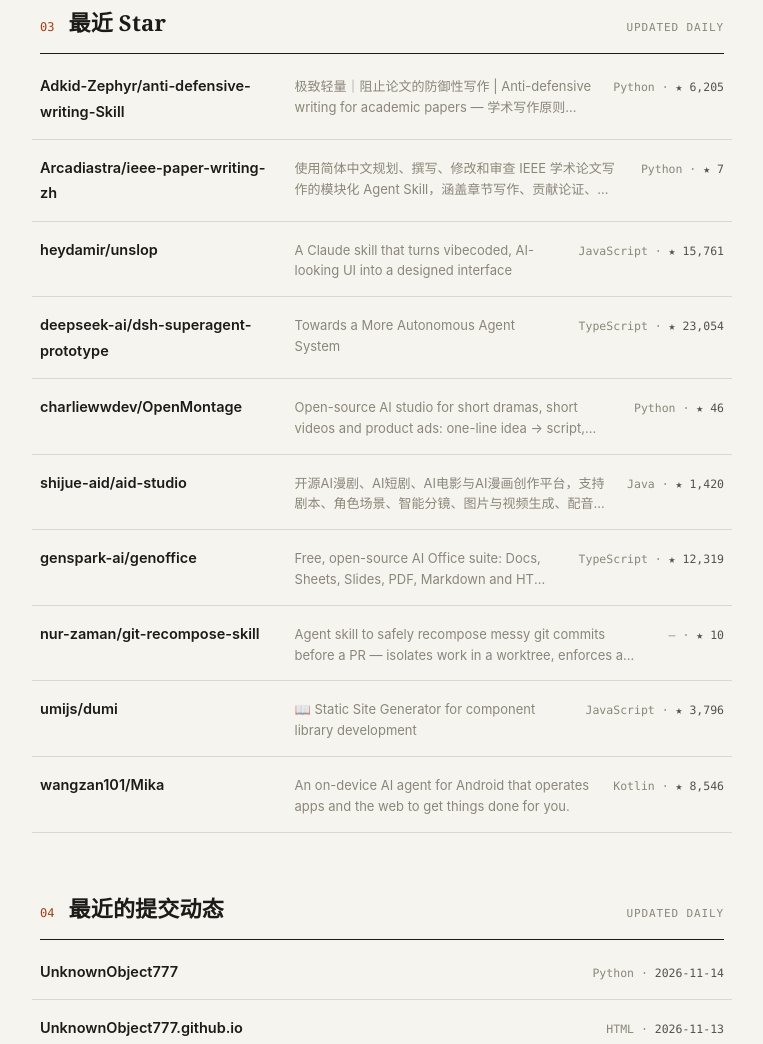
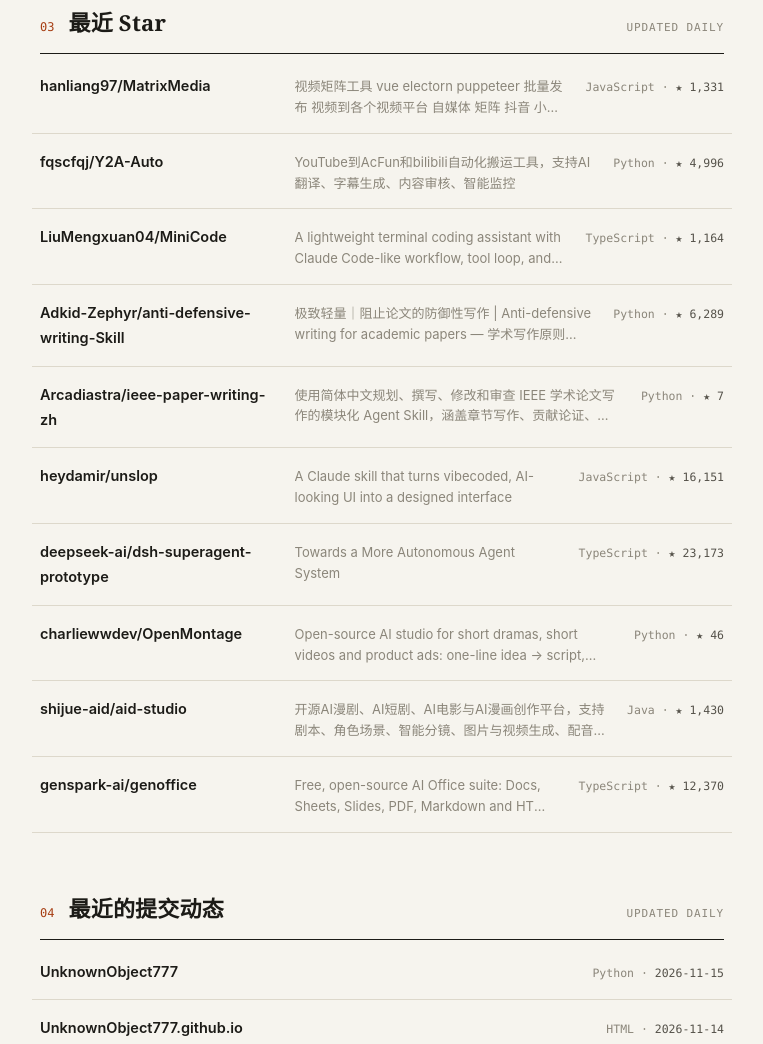
Before and after one commit to UnknownObject777/UnknownObject777.github.io, a plain HTML site: page index.html in a window 1280 px wide. Shown: the part 1402-2446 px from the top of the page, without its empty margins (258-1021 px from the left). Drawn offline with Linux system fonts and the light colour scheme.

Commit message:
chore: auto-update starred & recent repos

```diff
--- a/index.html
+++ b/index.html
@@ -233,10 +233,25 @@
       </div>
       <!-- STARS:START -->
 <div class="idx">
+  <a class="idx-row" href="https://github.com/hanliang97/MatrixMedia" target="_blank" rel="noopener">
+    <span class="name">hanliang97/MatrixMedia</span>
+    <span class="desc">视频矩阵工具 vue electorn puppeteer 批量发布 视频到各个视频平台 自媒体 矩阵 抖音 小红书 头条 视频号 快手等 ai 自动化 cli</span>
+    <span class="meta">JavaScript · <b>★ 1,331</b></span>
+  </a>
+  <a class="idx-row" href="https://github.com/fqscfqj/Y2A-Auto" target="_blank" rel="noopener">
+    <span class="name">fqscfqj/Y2A-Auto</span>
+    <span class="desc">YouTube到AcFun和bilibili自动化搬运工具，支持AI翻译、字幕生成、内容审核、智能监控</span>
+    <span class="meta">Python · <b>★ 4,996</b></span>
+  </a>
+  <a class="idx-row" href="https://github.com/LiuMengxuan04/MiniCode" target="_blank" rel="noopener">
+    <span class="name">LiuMengxuan04/MiniCode</span>
+    <span class="desc">A lightweight terminal coding assistant with Claude Code-like workflow, tool loop, and TUI architecture, built for learning and experimentation. Multi-language support: TypeScript , Python and Rust implementations available now.</span>
+    <span class="meta">TypeScript · <b>★ 1,164</b></span>
+  </a>
   <a class="idx-row" href="https://github.com/Adkid-Zephyr/anti-defensive-writing-Skill" target="_blank" rel="noopener">
     <span class="name">Adkid-Zephyr/anti-defensive-writing-Skill</span>
     <span class="desc">极致轻量｜阻止论文的防御性写作 | Anti-defensive writing for academic papers — 学术写作原则 Skill + prompt pack (CN/EN)</span>
-    <span class="meta">Python · <b>★ 6,205</b></span>
+    <span class="meta">Python · <b>★ 6,289</b></span>
   </a>
   <a class="idx-row" href="https://github.com/Arcadiastra/ieee-paper-writing-zh" target="_blank" rel="noopener">
     <span class="name">Arcadiastra/ieee-paper-writing-zh</span>
@@ -246,12 +261,12 @@
   <a class="idx-row" href="https://github.com/heydamir/unslop" target="_blank" rel="noopener">
     <span class="name">heydamir/unslop</span>
     <span class="desc">A Claude skill that turns vibecoded, AI-looking UI into a designed interface</span>
-    <span class="meta">JavaScript · <b>★ 15,761</b></span>
+    <span class="meta">JavaScript · <b>★ 16,151</b></span>
   </a>
   <a class="idx-row" href="https://github.com/deepseek-ai/dsh-superagent-prototype" target="_blank" rel="noopener">
     <span class="name">deepseek-ai/dsh-superagent-prototype</span>
     <span class="desc">Towards a More Autonomous Agent System</span>
-    <span class="meta">TypeScript · <b>★ 23,054</b></span>
+    <span class="meta">TypeScript · <b>★ 23,173</b></span>
   </a>
   <a class="idx-row" href="https://github.com/charliewwdev/OpenMontage" target="_blank" rel="noopener">
     <span class="name">charliewwdev/OpenMontage</span>
@@ -261,27 +276,12 @@
   <a class="idx-row" href="https://github.com/shijue-aid/aid-studio" target="_blank" rel="noopener">
     <span class="name">shijue-aid/aid-studio</span>
     <span class="desc">开源AI漫剧、AI短剧、AI电影与AI漫画创作平台，支持剧本、角色场景、智能分镜、图片与视频生成、配音及成片预览，多模型接入，可自行部署。预：无限画布、导演台。</span>
-    <span class="meta">Java · <b>★ 1,420</b></span>
+    <span class="meta">Java · <b>★ 1,430</b></span>
   </a>
   <a class="idx-row" href="https://github.com/genspark-ai/genoffice" target="_blank" rel="noopener">
     <span class="name">genspark-ai/genoffice</span>
     <span class="desc">Free, open-source AI Office suite: Docs, Sheets, Slides, PDF, Markdown and HTML editors with a built-in AI agent, plus a `genoffice` CLI and agent skill so Claude Code, Codex and Cursor can create and edit real .docx/.xlsx/.pptx files locally. Bring your own key. macOS, Windows &amp; Linux.</span>
-    <span class="meta">TypeScript · <b>★ 12,319</b></span>
-  </a>
-  <a class="idx-row" href="https://github.com/nur-zaman/git-recompose-skill" target="_blank" rel="noopener">
-    <span class="name">nur-zaman/git-recompose-skill</span>
-    <span class="desc">Agent skill to safely recompose messy git commits before a PR — isolates work in a worktree, enforces a review gate, and never touches the original branch until you approve.</span>
-    <span class="meta">— · <b>★ 10</b></span>
-  </a>
-  <a class="idx-row" href="https://github.com/umijs/dumi" target="_blank" rel="noopener">
-    <span class="name">umijs/dumi</span>
-    <span class="desc">📖 Static Site Generator for component library development</span>
-    <span class="meta">JavaScript · <b>★ 3,796</b></span>
-  </a>
-  <a class="idx-row" href="https://github.com/wangzan101/Mika" target="_blank" rel="noopener">
-    <span class="name">wangzan101/Mika</span>
-    <span class="desc">An on-device AI agent for Android that operates apps and the web to get things done for you.</span>
-    <span class="meta">Kotlin · <b>★ 8,546</b></span>
+    <span class="meta">TypeScript · <b>★ 12,370</b></span>
   </a>
 </div>
 <!-- STARS:END -->
@@ -298,12 +298,12 @@
   <a class="idx-row" href="https://github.com/UnknownObject777/UnknownObject777" target="_blank" rel="noopener">
     <span class="name">UnknownObject777</span>
     <span class="desc"></span>
-    <span class="meta">Python · <b>2026-11-14</b></span>
+    <span class="meta">Python · <b>2026-11-15</b></span>
   </a>
   <a class="idx-row" href="https://github.com/UnknownObject777/UnknownObject777.github.io" target="_blank" rel="noopener">
     <span class="name">UnknownObject777.github.io</span>
     <span class="desc"></span>
-    <span class="meta">HTML · <b>2026-11-13</b></span>
+    <span class="meta">HTML · <b>2026-11-14</b></span>
   </a>
   <a class="idx-row" href="https://github.com/UnknownObject777/academic-visual-library" target="_blank" rel="noopener">
     <span class="name">academic-visual-library</span>
@@ -344,7 +344,7 @@
   <footer>
     <span>© 2026 Chenhao Cui · GitHub Pages</span>
     <!-- UPDATED:START -->
-<span>last updated 2026-11-14 06:45 UTC · auto-generated by <a href="https://github.com/UnknownObject777/UnknownObject777.github.io/actions">GitHub Actions</a></span>
+<span>last updated 2026-11-15 06:50 UTC · auto-generated by <a href="https://github.com/UnknownObject777/UnknownObject777.github.io/actions">GitHub Actions</a></span>
 <!-- UPDATED:END -->
   </footer>
 
```
